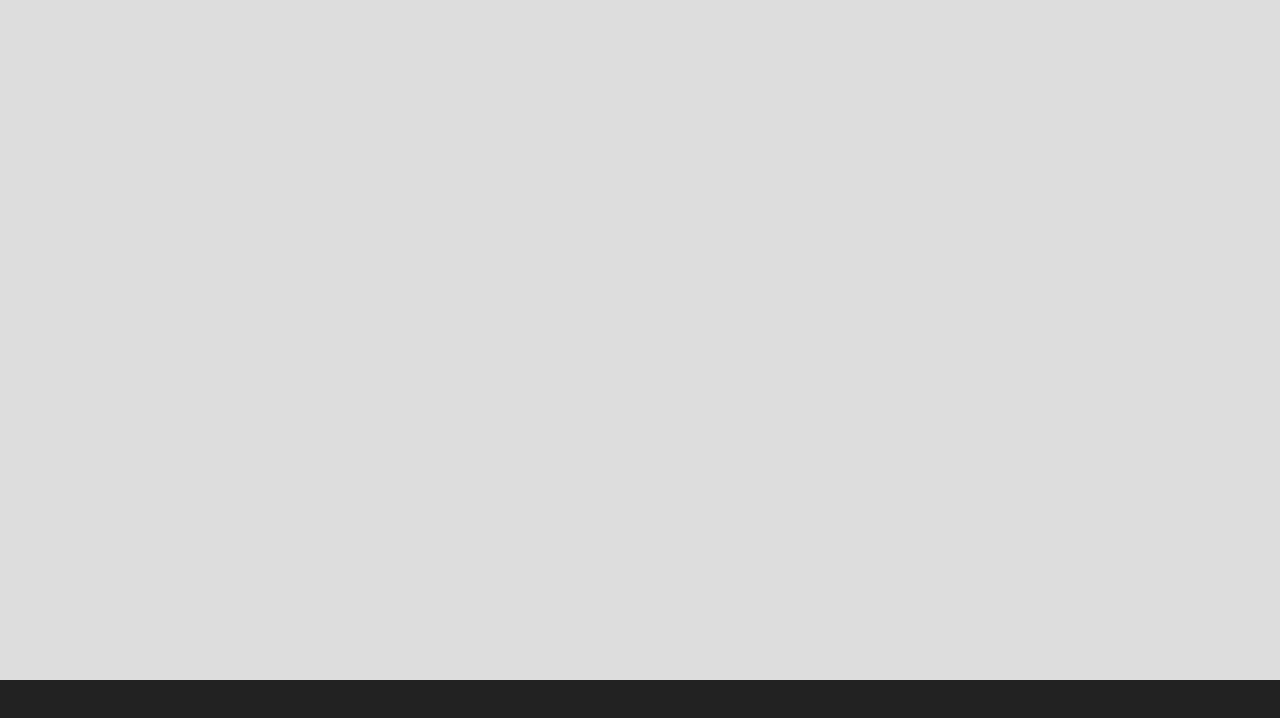
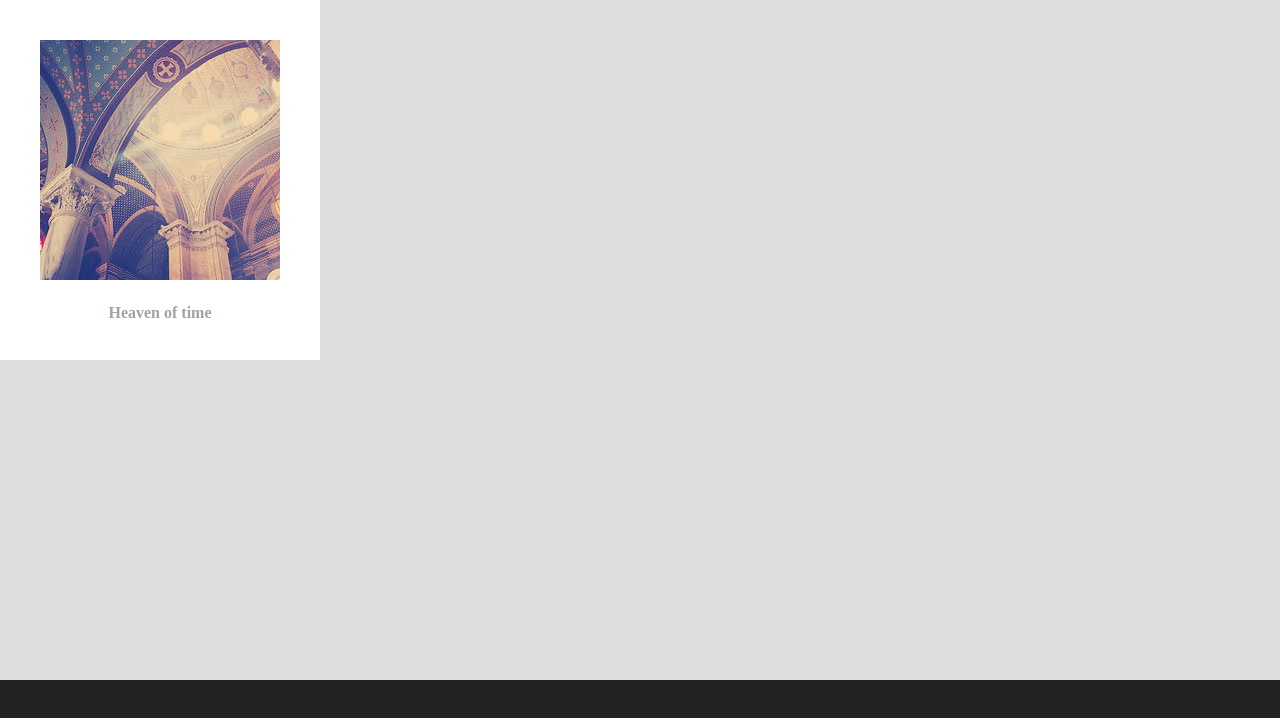
Before and after one commit to geekhac/gallery-by-react, a React app: page / in a window 1280 px wide. Built offline with nearby package versions, Linux system fonts and the light colour scheme.

Commit message:
add figure

```diff
--- a/src/components/Main.js
+++ b/src/components/Main.js
@@ -7,7 +7,7 @@ import React from 'react';
 let imageDatas = require('../data/imageDatas.json');
 
 //利用自执行函数，将图片的信息转换为图片的url信息
-imageDatas=(function genImageURL(imageDatasArr) {
+imageDatas=((imageDatasArr) =>{
   for(let i=0,j=imageDatasArr.length;i<j;i++){
     let singleImageData=imageDatasArr[i];
 
@@ -20,13 +20,33 @@ imageDatas=(function genImageURL(imageDatasArr) {
 })(imageDatas);
 
 
+class ImgFigure extends React.Component {
+  render () {
+    return (
+      <figure className="img-figure">
+        <img src={this.props.data.imageURL} alt={this.props.data.title}/>
+        <figcaption>
+          <h2 className="img-title">{this.props.data.title}</h2>
+        </figcaption>
+      </figure>
+    );
+  }
+}
+
 class AppComponent extends React.Component {
   render() {
+
+    let controllerUnits=[],imgFigures=[];
+
+    imageDatas.forEach(value =>imgFigures.push(<ImgFigure data={value}/>))
+
     return (
       <section className="stage">
         <section className="img-sec">
+          {imgFigures}
         </section>
         <nav className="controller-nav">
+          {controllerUnits}
         </nav>
       </section>
     );
--- a/src/styles/App.scss
+++ b/src/styles/App.scss
@@ -24,6 +24,28 @@ html,body{
   height: 100%;
   overflow: hidden;
   background-color: #ddd;
+
+  @at-root{
+    .img-figure{
+      position: absolute;
+      width: 320px;
+      height: 360px;
+      margin: 0;
+      padding: 40px;
+      background-color: #fff;
+      box-sizing: border-box;
+    }
+
+    figcaption{
+      text-align: center;
+
+      .img-title{
+        margin:20px 0 0 0;
+        color: #a7a0a2;
+        font-size: 16px;
+      }
+    }
+  }
 }
 /* image end */
 
```
